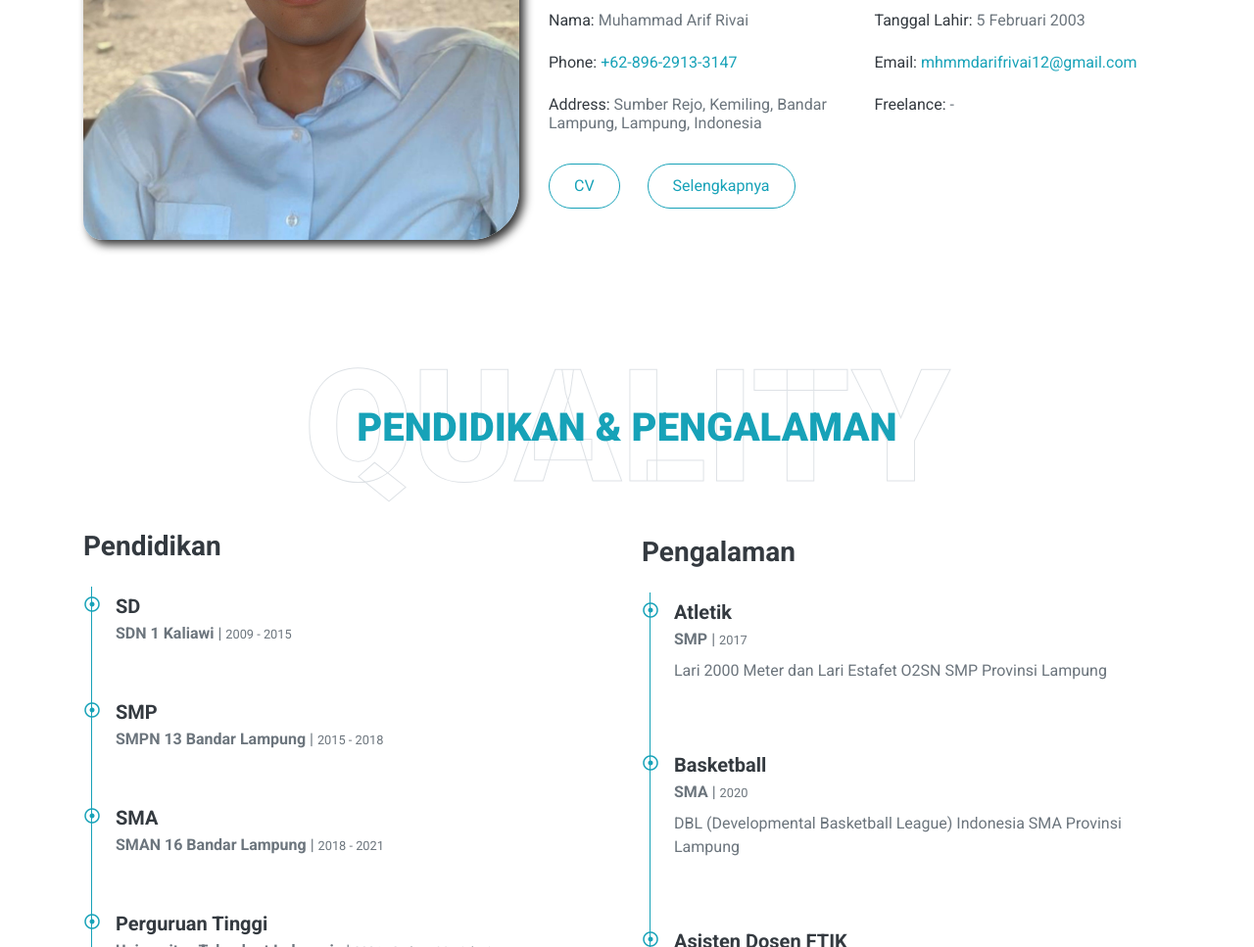
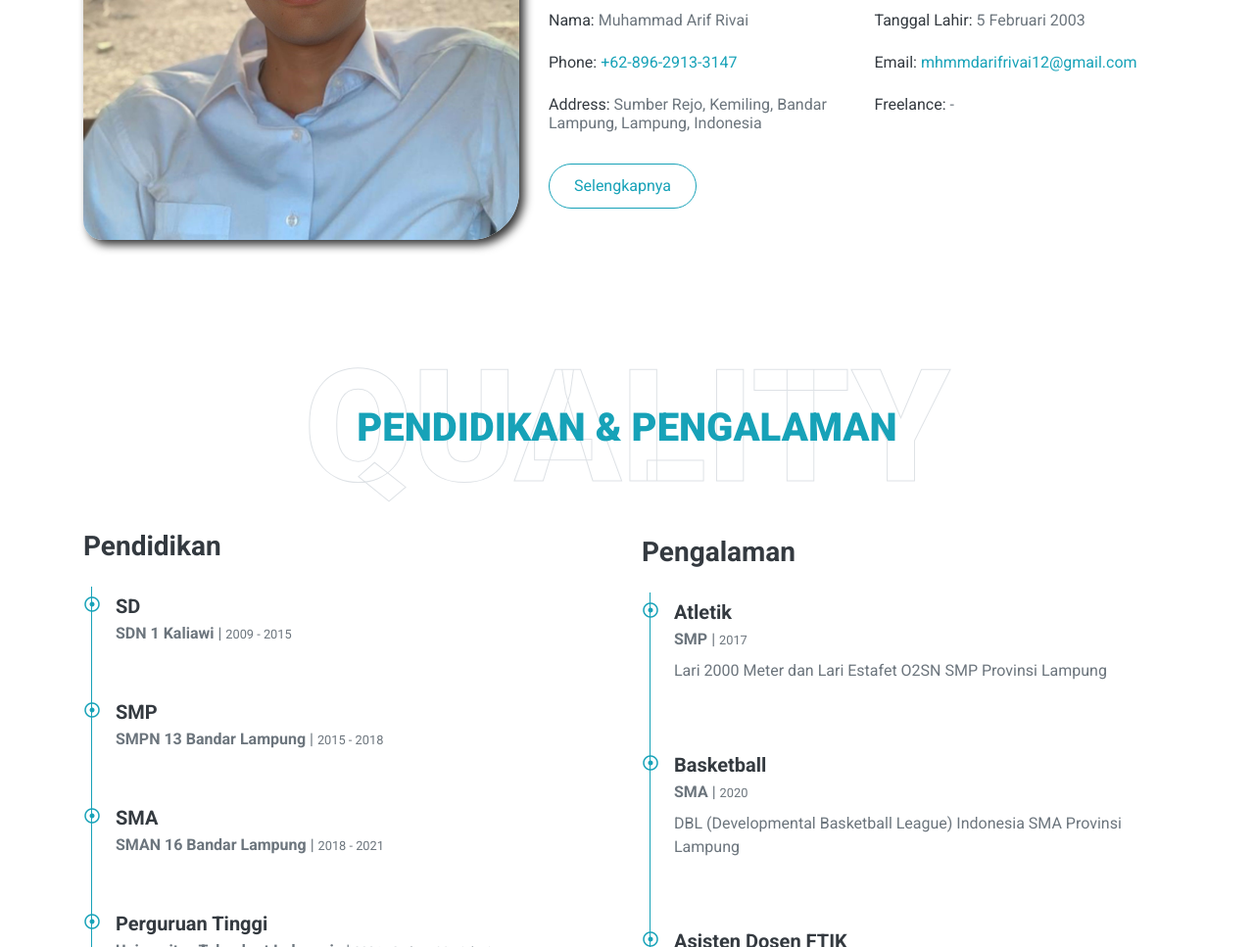
Before and after one commit to mhmmdarifrivai12/Portofolio, a plain HTML site: page index.html in a window 1280 px wide. Shown: the part 1407-2374 px from the top of the page at 98% size. Drawn offline with nearby package versions, Linux system fonts and the light colour scheme.

Commit message:
Update index.html

```diff
--- a/index.html
+++ b/index.html
@@ -121,7 +121,6 @@
                         <div class="col-sm-6 py-2"><h6>Address: <span class="text-secondary">Sumber Rejo, Kemiling, Bandar Lampung, Lampung, Indonesia</span></h6></div>
                         <div class="col-sm-6 py-2"><h6>Freelance: <span class="text-secondary">-</span></h6></div>
                     </div>
-                    <a href="https://drive.google.com/file/d/1tYp0OVSWNU3WcQUhCqg2j256Ni9f8288/view?usp=sharing" class="btn btn-outline-primary mr-4">CV</a>
                     <a href="https://www.instagram.com/mhmmdarifrivai/" class="btn btn-outline-primary">Selengkapnya</a>
                 </div>
             </div>
```
